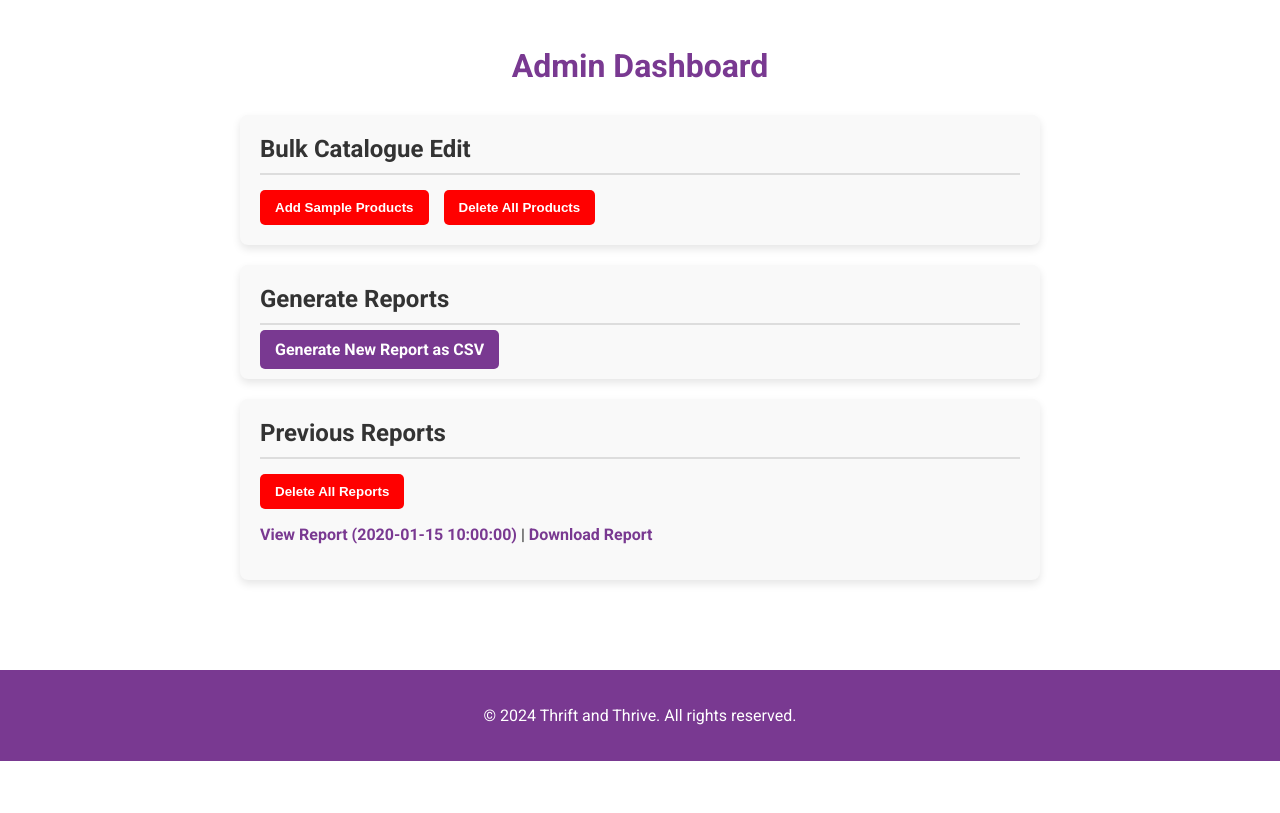
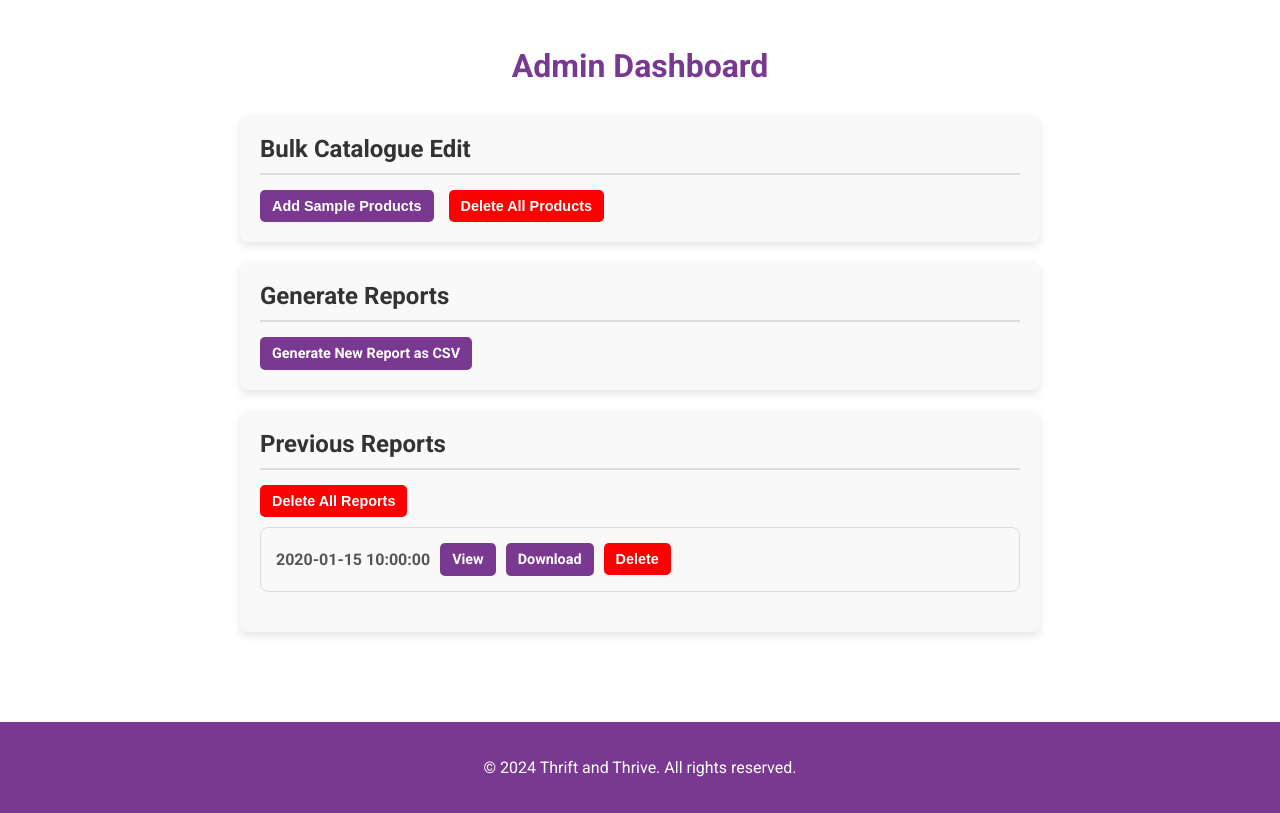
Before and after one commit to MysticHqra/Thrift-and-Thrive, a Flask app: page /admin in a window 1280 px wide. Shown: the part 50-863 px from the top of the page. Before the commit the page ends 811 px from the top, so only its background shows below. Run offline with Flask 3, Linux system fonts and the light colour scheme; the visitor is signed in with stand-in values (Sample User, id 1); tables that the repository leaves empty hold one stand-in row (values such as "Sample post").

Commit message:
Fixed caching, 404.html,admin.html,view_reports.html

```diff
--- a/app.py
+++ b/app.py
@@ -6,6 +6,7 @@ from functools import wraps
 from faker import Faker
 from io import StringIO
 from datetime import datetime
+from jinja2 import TemplateNotFound
 import os
 import random
 import csv
@@ -86,9 +87,10 @@ def shop():
     users = {user.id: user.email for user in User.query.all()}  # Create a dictionary mapping user IDs to emails
     return render_template('shop.html', products=products, users=users)
 
-@app.errorhandler(404)
-def page_not_found(e):
-    return render_template('404.html'), 404
+# Error handler for TemplateNotFound
+@app.errorhandler(TemplateNotFound)
+def handle_template_not_found(error):
+    return render_template('404.html'), 404  # Render a custom 404 page
 
 @app.route('/login', methods=['POST'])
 def login():
@@ -275,9 +277,13 @@ def inject_user_data():
 
 @app.after_request
 def add_cache_control_header(response):
-    response.headers['Cache-Control'] = 'no-cache, no-store, must-revalidate'
-    response.headers['Pragma'] = 'no-cache'
-    response.headers['Expires'] = '0'
+    dynamic_endpoints = ['shop', 'cart', 'admin']  # List of non-cacheable pages
+    if request.endpoint in dynamic_endpoints:
+        response.headers['Cache-Control'] = 'no-cache, no-store, must-revalidate'
+        response.headers['Pragma'] = 'no-cache'
+        response.headers['Expires'] = '0'
+    else:
+        response.headers['Cache-Control'] = 'public, max-age=3600'  # Adjust cache time as needed
     return response
 
 def admin_required(f):
@@ -375,6 +381,26 @@ def delete_all_reports():
     flash("All reports have been successfully deleted.", "success")
     return redirect(url_for('admin'))
 
+
+@app.route('/delete_report/<int:report_id>', methods=['POST'])
+@admin_required
+def delete_report(report_id):
+    try:
+        report = Report.query.get(report_id)
+        if report:
+            file_path = report.file_path
+            if file_path and os.path.exists(file_path):
+                os.remove(file_path)
+            db.session.delete(report)
+            db.session.commit()
+            flash("Report and file deleted successfully.", "success")
+        else:
+            flash("Report not found.", "error")
+    except Exception as e:
+        db.session.rollback()  # Roll back in case of an error
+        flash("An error occurred while deleting the report.", "error")
+    return redirect(url_for('admin'))
+
 fake = Faker()
 @app.route('/add_sample_products', methods=['POST'])
 @admin_required
@@ -411,15 +437,20 @@ def add_sample_products():
 @admin_required
 def delete_all_products():
     try:
+        # Get all product IDs before deletion to find matching items in the cart
+        product_ids = [product.id for product in Product.query.all()]
         # Delete all entries from the Product table
         num_deleted = Product.query.delete()
+        # Delete corresponding cart items with those product IDs
+        Cart.query.filter(Cart.product_id.in_(product_ids)).delete(synchronize_session=False)
+        # Commit changes to the database
         db.session.commit()
 
-        flash(f"Successfully deleted {num_deleted} products from the database.", "success")
+        flash(f"Successfully deleted {num_deleted} products and corresponding cart entries from the database.", "success")
         return redirect(url_for('admin'))
     except Exception as e:
         db.session.rollback()  # Roll back in case of an error
-        flash("An error occurred while deleting products.", "error")
+        flash("An error occurred while deleting products and cart entries.", "error")
         return redirect(url_for('admin'))
 
 @app.route('/toggle_admin')
--- a/static/css/admin.css
+++ b/static/css/admin.css
@@ -66,22 +66,60 @@ body {
     opacity: 0.8;
 }
 
+/* Style for report list */
 .report-list {
-    list-style: none;
-    padding: 0;
+    list-style-type: none;
+    padding: 10px 0;
+    margin: 0;
 }
 
-.report-list li {
+.report-item {
+    background-color: #f9f9f9;
+    border: 1px solid #ddd;
+    border-radius: 8px;
     margin-bottom: 10px;
-    font-size: 1em;
+    padding: 15px;
+    display: flex;
+    align-items: center;
+    justify-content: space-between;
 }
 
-.report-list a {
-    color: rgb(121, 57, 145);
-    text-decoration: none;
-    font-weight: bold;
+.report-info {
+    display: flex;
+    align-items: center;
+    gap: 10px;
 }
 
-.report-list a:hover {
-    text-decoration: underline;
+/* Style for report date */
+.report-date {
+    font-weight: bold;
+    color: #555;
 }
+
+/* Common button style */
+.btn {
+    text-decoration: none;
+    padding: 8px 12px;
+    border-radius: 5px;
+    font-size: 0.9em;
+    font-weight: 600;
+    cursor: pointer;
+    display: inline-block;
+    transition: background-color 0.2s ease, color 0.2s ease;
+}
+
+/* Specific button colors */
+.btn-view {
+    background-color: #4CAF50; /* Green */
+    color: white;
+}
+
+.btn-download {
+    background-color: #007BFF; /* Blue */
+    color: white;
+}
+
+/* Hover effects for buttons */
+.btn:hover {
+    opacity: 0.9;
+}
--- a/templates/admin.html
+++ b/templates/admin.html
@@ -63,7 +63,7 @@
             <h3>Bulk Catalogue Edit</h3>
             <div class="button-group">
                 <form action="{{ url_for('add_sample_products') }}" method="POST">
-                    <button type="submit" class="btn btn-danger">Add Sample Products</button>
+                    <button type="submit" class="btn btn-primary">Add Sample Products</button>
                 </form>
                 <form action="{{ url_for('delete_all_products') }}" method="POST" onsubmit="return confirm('Are you sure you want to delete all products? This action cannot be undone.');">
                     <button type="submit" class="btn btn-danger">Delete All Products</button>
@@ -77,17 +77,23 @@
             <a href="{{ url_for('generate_report') }}" class="btn btn-primary">Generate New Report as CSV</a>
         </section>
 
-        <!-- Previous Reports Section -->
+        <!-- Show Previous Reports Section -->
         <section class="dashboard-section">
             <h3>Previous Reports</h3>
-            <form action="{{ url_for('delete_all_reports') }}" method="POST" onsubmit="return confirm('Are you sure you want to delete all reports? This action cannot be undone.');">
+            <form action="{{ url_for('delete_all_reports') }}" method="POST" onsubmit="return confirm('Are you sure you want to delete all reports? This action cannot be undone.');" class="delete-all-form">
                 <button type="submit" class="btn btn-danger">Delete All Reports</button>
             </form>
             <ul class="report-list">
                 {% for report in reports %}
-                    <li>
-                        <a href="{{ url_for('view_report', report_id=report.id) }}">View Report ({{ report.created_at.strftime('%Y-%m-%d %H:%M:%S') }})</a> |
-                        <a href="{{ url_for('download_report', report_id=report.id) }}">Download Report</a>
+                    <li class="report-item">
+                        <div class="report-info">
+                            <span class="report-date">{{ report.created_at.strftime('%Y-%m-%d %H:%M:%S') }}</span>
+                            <a href="{{ url_for('view_report', report_id=report.id) }}" class="btn btn-primary">View</a>
+                            <a href="{{ url_for('download_report', report_id=report.id) }}" class="btn btn-primary">Download</a>
+                            <form action="{{ url_for('delete_report', report_id=report.id) }}" method="POST" style="display:inline;" onsubmit="return confirm('Are you sure you want to delete this report?');">
+                                <button type="submit" class="btn btn-danger">Delete</button>
+                            </form>
+                        </div>
                     </li>
                 {% endfor %}
             </ul>
```
Also changed, not shown: static/css/view_report.css (added, +111 -0 lines), templates/404.html (+14 -0 lines), templates/view_report.html (+21 -9 lines).
